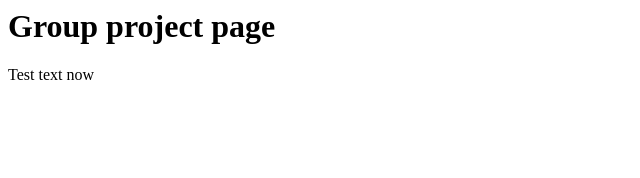
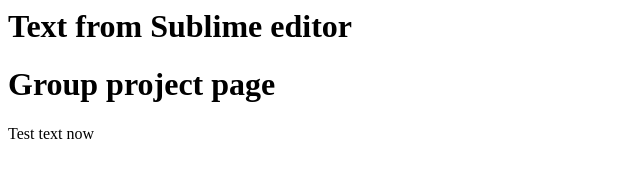
Before and after one commit to HadoopTom/ISTE-646, a plain HTML site: page index.html in a window 1280 px wide. Shown: the whole page, without its empty margins (0-640 px from the left). Drawn offline with Linux system fonts and the light colour scheme.

Commit message:
Added some stuff with Sublime

```diff
--- a/index.html
+++ b/index.html
@@ -3,6 +3,7 @@
 	<title>My first page in GitHUB</title>
 </head>
 <body>
+	<h1>Text from Sublime editor</h1>
 <h1>Group project page</h1>
 <p>Test text now</p>
 </body>
```
